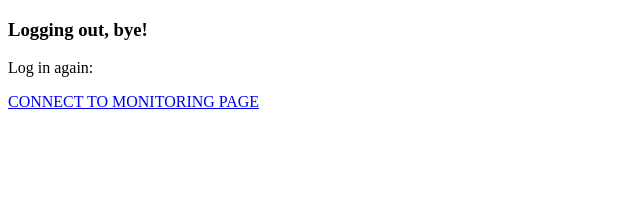
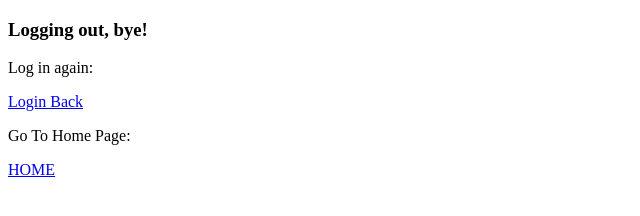
Before and after one commit to Allspark2k24/Customer2_Trusted, a plain HTML site: page logged_out.html in a window 1280 px wide. Shown: the whole page, without its empty margins (0-640 px from the left). Drawn offline with Linux system fonts and the light colour scheme.

Commit message:
Update logged_out.html

```diff
--- a/logged_out.html
+++ b/logged_out.html
@@ -8,6 +8,8 @@
 <body>
     <h3>Logging out, bye!</h3>
     <p>Log in again:</p>
-    <a href="https://myuserpool2-domain.auth.us-east-1.amazoncognito.com/login?client_id=40j5jiq97t90g7jsvjnh1nc66n&response_type=code&scope=email+openid&redirect_uri=https%3A%2F%2Fcdwcustomer2.s3.amazonaws.com%2Findex.html">CONNECT TO MONITORING PAGE</a>
+    <a href="https://myuserpool2-domain.auth.us-east-1.amazoncognito.com/login?client_id=40j5jiq97t90g7jsvjnh1nc66n&response_type=code&scope=email+openid&redirect_uri=https%3A%2F%2Fcdwcustomer2.s3.amazonaws.com%2Findex.html">Login Back</a>
+    <p>Go To Home Page:</p>
+    <a href="http://cdwcustomapplication.s3-website-us-east-1.amazonaws.com/">HOME</a>
 </body>
 </html>
```
